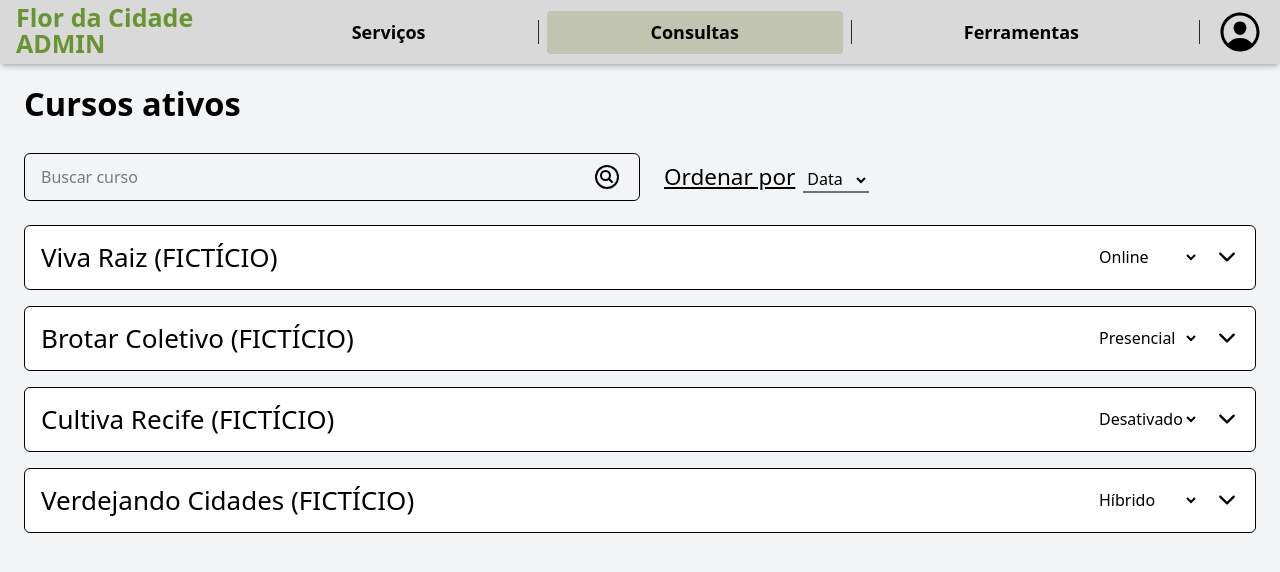
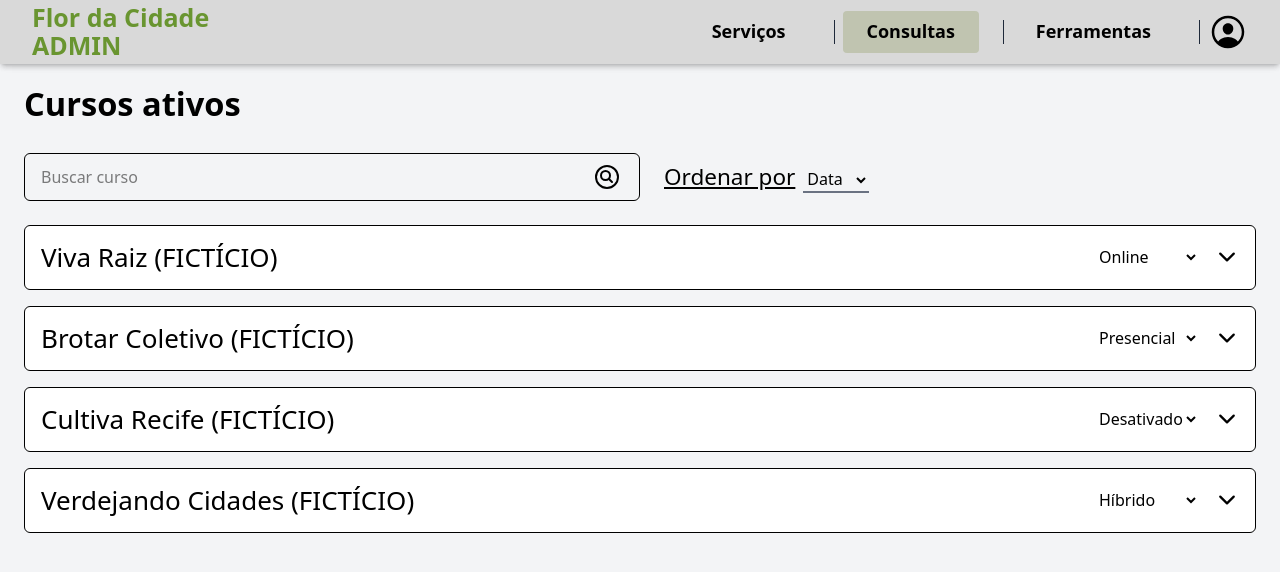
Before and after one commit to projeto-flor-da-cidade/web, a React (Vite) app in the folder web-admin/: page /tela-de-cursos-ativos in a window 1280 px wide. Shown: the top 572 px of the page. Built offline with nearby package versions, Linux system fonts and the light colour scheme.

Commit message:
Tela responsiva

```diff
--- a/web-admin/src/modules/Home/components/Header.jsx
+++ b/web-admin/src/modules/Home/components/Header.jsx
@@ -1,89 +1,91 @@
-// src/modules/Home/components/Header.jsx
-import React, { useState } from 'react'
-import { Link, useLocation } from 'react-router-dom'
-import userIcon from '../../../assets/person-circle-outline.svg'
+import React, { useState } from "react";
+import { Link, useLocation } from "react-router-dom";
+import userIcon from "../../../assets/person-circle-outline.svg";
 
 const headerMenu = [
   {
-    label: 'Serviços',
+    label: "Serviços",
     items: [
-      { name: 'Solicitações de Hortas', to: '/tela-de-solicitacao-hortas', enabled: true },
-      { name: 'Cadastro de Cursos', to: '/tela-de-cadastro-de-curso', enabled: true },
+      { name: "Solicitações de Hortas", to: "/tela-de-solicitacao-hortas", enabled: true },
+      { name: "Cadastro de Cursos", to: "/tela-de-cadastro-de-curso", enabled: true },
     ],
   },
   {
-    label: 'Consultas',
+    label: "Consultas",
     items: [
-      { name: 'Hortas Ativas', to: '#', enabled: false },
-      { name: 'Cursos Ativos', to: '/tela-de-cursos-ativos', enabled: true },
-      { name: 'Registros de Solicitações', to: '#', enabled: false },
-      { name: 'Registros de Cursos', to: '#', enabled: false },
+      { name: "Hortas Ativas", to: "/tela-hortas-ativas", enabled: true },
+      { name: "Cursos Ativos", to: "/tela-de-cursos-ativos", enabled: true },
+      { name: "Registros de Solicitações", to: "#", enabled: false },
+      { name: "Registros de Cursos", to: "#", enabled: false },
     ],
   },
   {
-    label: 'Ferramentas',
+    label: "Ferramentas",
     items: [
-      { name: 'Usuários', to: '#', enabled: false },
-      { name: 'Configurações', to: '#', enabled: false },
-      { name: 'Relatórios', to: '#', enabled: false },
+      { name: "Usuários", to: "#", enabled: false },
+      { name: "Configurações", to: "#", enabled: false },
+      { name: "Relatórios", to: "#", enabled: false },
     ],
   },
-]
+];
 
 export default function Header() {
-  const location = useLocation()
-  const [openIndex, setOpenIndex] = useState(null)
+  const location = useLocation();
+  const [openIndex, setOpenIndex] = useState(null);
 
   return (
     <header className="fixed inset-x-0 top-0 h-16 bg-[#d9d9d9] shadow-md z-50">
-      <div className="max-w-7xl mx-auto h-full flex items-center justify-between px-4">
-        {/* Logo with two lines */}
+      <div className="max-w-7xl mx-auto h-full flex items-center justify-between px-4 sm:px-6 lg:px-8">
+        {/* Logo */}
         <div className="flex flex-col items-start">
-          <span className="text-[#699530] font-anton font-bold text-[25px] leading-tight">
+          <span className="text-[#699530] font-anton font-bold text-lg sm:text-xl md:text-2xl lg:text-[25px] leading-tight">
             Flor da Cidade
           </span>
-          <span className="text-[#699530] font-anton font-bold text-[25px] -mt-2">
+          <span className="text-[#699530] font-anton font-bold text-lg sm:text-xl md:text-2xl lg:text-[25px] -mt-1">
             ADMIN
           </span>
         </div>
 
         {/* Menu */}
-        <nav className="flex items-center">
+        <nav className="flex items-center overflow-x-auto sm:overflow-x-visible whitespace-nowrap space-x-1 sm:space-x-4">
           {headerMenu.map(({ label, items }, idx) => (
             <React.Fragment key={label}>
               <div className="relative">
-                {/* Main menu button */}
                 <button
                   onClick={() => setOpenIndex(openIndex === idx ? null : idx)}
                   className={
-                    `text-[18px] font-open-sans font-bold px-26 py-2 rounded transition-colors duration-150 ` +
-                    (openIndex === idx || items.some(i => i.enabled && location.pathname === i.to)
-                      ? 'bg-[#c0c4b0]'
-                      : 'hover:bg-[#e0e3d0]') +
+                    `text-sm sm:text-[18px] font-open-sans font-bold px-2 sm:px-4 md:px-6 py-1 sm:py-2 rounded transition-colors duration-150 ` +
+                    (openIndex === idx ||
+                    items.some(
+                      (i) => i.enabled && location.pathname === i.to
+                    )
+                      ? "bg-[#c0c4b0]"
+                      : "hover:bg-[#e0e3d0]") +
                     ` focus:outline-none focus:ring-2 focus:ring-[#699530] focus:ring-offset-1`
                   }
                 >
                   {label}
                 </button>
 
-                {/* Dropdown */}
                 {openIndex === idx && (
-                  <ul className="absolute left-0 mt-2 w-48 bg-[#d9d9d9] shadow-lg rounded-md divide-y divide-gray-400 overflow-hidden">
+                  <ul className="absolute left-0 mt-2 w-44 sm:w-48 bg-[#d9d9d9] shadow-lg rounded-md divide-y divide-gray-400 overflow-hidden z-50">
                     {items.map(({ name, to, enabled }) => (
                       <li key={name}>
                         {enabled ? (
                           <Link
                             to={to}
                             className={
-                              `block w-full text-left px-4 py-1 text-[16px] font-open-sans font-bold transition-colors duration-150 ` +
-                              (location.pathname === to ? 'bg-[#b0b49a]' : 'hover:bg-[#e0e3d0]')
+                              `block w-full text-left px-4 py-1 text-[14px] sm:text-[16px] font-open-sans font-bold transition-colors duration-150 ` +
+                              (location.pathname === to
+                                ? "bg-[#b0b49a]"
+                                : "hover:bg-[#e0e3d0]")
                             }
                             onClick={() => setOpenIndex(null)}
                           >
                             {name}
                           </Link>
                         ) : (
-                          <span className="block w-full text-left px-4 py-2 text-[16px] font-open-sans font-bold text-gray-500 opacity-50 cursor-not-allowed">
+                          <span className="block w-full text-left px-4 py-2 text-[14px] sm:text-[16px] font-open-sans font-bold text-gray-500 opacity-50 cursor-not-allowed">
                             {name}
                           </span>
                         )}
@@ -93,20 +95,17 @@ export default function Header() {
                 )}
               </div>
 
-              {/* Separator between menus */}
               {idx < headerMenu.length - 1 && (
-                <div className="h-6 w-px bg-gray-800 mx-2" />
+                <div className="h-6 w-px bg-gray-800 mx-2 hidden sm:block" />
               )}
             </React.Fragment>
           ))}
 
-          {/* Separator before user icon */}
-          <div className="h-6 w-px bg-gray-800 mx-4" />
-
           {/* User Icon */}
-          <img src={userIcon} alt="Usuário" className="w-12 h-12" />
+          <div className="h-6 w-px bg-gray-800 mx-2 hidden sm:block" />
+          <img src={userIcon} alt="Usuário" className="w-8 h-8 sm:w-10 sm:h-10 flex-shrink-0" />
         </nav>
       </div>
     </header>
-  )
+  );
 }
--- a/web-admin/src/modules/Solicitacoes/TelaDeSolicitacaoHortas.jsx
+++ b/web-admin/src/modules/Solicitacoes/TelaDeSolicitacaoHortas.jsx
@@ -1,7 +1,6 @@
 import React, { useState } from 'react'
 import { useNavigate } from 'react-router-dom'
 
-// Dados estáticos temporários
 const mockRequests = [
   { id: 1, title: 'Request - Horta Seu Arnaldo - Bairro Bom Jesus', date: '2025-05-01', type: 'Comunitária' },
   { id: 2, title: 'Request - Horta do Carmo - Olinda', date: '2025-04-20', type: 'Escolar' },
@@ -14,7 +13,6 @@ export default function TelaDeSolicitacaoHortas() {
   const [search, setSearch] = useState('')
   const [sortKey, setSortKey] = useState('')
 
-  // Filtra conforme texto e ordena pelo sortKey
   const filtered = mockRequests
     .filter(r => r.title.toLowerCase().includes(search.trim().toLowerCase()))
     .sort((a, b) => {
@@ -22,7 +20,6 @@ export default function TelaDeSolicitacaoHortas() {
       return String(a[sortKey]).localeCompare(String(b[sortKey]))
     })
 
-  // Mapeamento de rótulos para chaves
   const options = [
     { label: 'Data', key: 'date' },
     { label: 'Nome', key: 'title' },
@@ -30,22 +27,23 @@ export default function TelaDeSolicitacaoHortas() {
   ]
 
   return (
-    <main className="relative flex-1 bg-[#A9AD99] pt-16 p-4">
-      <div className="max-w-7xl mx-auto bg-[#E6E3DC] rounded-lg p-6 shadow">
-        {/* Cabeçalho da tela */}
-        <div className="flex items-center justify-between mb-6">
-          <h1 className="font-openSans font-bold text-xl text-gray-900">
+    <main className="relative flex-1 bg-[#A9AD99] pt-16 p-4 min-h-screen">
+      <div className="mx-auto w-full max-w-7xl bg-[#E6E3DC] rounded-lg p-4 sm:p-6 shadow">
+        {/* Cabeçalho */}
+        <div className="flex flex-col gap-4 md:flex-row md:items-center md:justify-between mb-6">
+          <h1 className="font-openSans font-bold text-xl text-gray-900 text-center md:text-left">
             Hortas Ativas
           </h1>
-          <div className="flex items-center space-x-4">
-            {/* Busca */}
-            <div className="relative">
+
+          <div className="flex flex-col sm:flex-row sm:items-center sm:justify-end gap-3 sm:gap-4">
+            {/* Campo de busca */}
+            <div className="relative w-full sm:w-64">
               <input
                 type="text"
                 placeholder="Pesquisar..."
                 value={search}
                 onChange={e => setSearch(e.target.value)}
-                className="pl-8 pr-4 py-1 rounded border border-gray-400 font-openSans focus:outline-none focus:ring-2 focus:ring-[#6D9435]"
+                className="w-full pl-8 pr-4 py-2 rounded border border-gray-400 font-openSans text-sm focus:outline-none focus:ring-2 focus:ring-[#6D9435]"
               />
               <svg
                 className="w-4 h-4 text-gray-600 absolute left-2 top-1/2 transform -translate-y-1/2"
@@ -57,17 +55,16 @@ export default function TelaDeSolicitacaoHortas() {
                 <path strokeLinecap="round" strokeLinejoin="round" strokeWidth={2} d="M21 21l-4.35-4.35m1.4-5.15A7 7 0 1111 4a7 7 0 017 7z" />
               </svg>
             </div>
-            {/* Ordenação */}
-            <div className="flex items-center space-x-2 font-openSans text-sm">
-              <button className="font-semibold underline">Ordenar_por</button>
-              <div className="flex space-x-4">
+
+            {/* Filtros de ordenação */}
+            <div className="flex flex-col sm:flex-row sm:items-center sm:space-x-2 font-openSans text-sm">
+              <span className="font-semibold underline">Ordenar por</span>
+              <div className="flex flex-wrap gap-2">
                 {options.map(opt => (
                   <span
                     key={opt.key}
                     onClick={() => setSortKey(opt.key)}
-                    className={
-                      `cursor-pointer ${sortKey === opt.key ? 'underline font-semibold' : 'text-gray-700'}`
-                    }
+                    className={`cursor-pointer ${sortKey === opt.key ? 'underline font-semibold' : 'text-gray-700'}`}
                   >
                     {opt.label}
                   </span>
@@ -77,19 +74,19 @@ export default function TelaDeSolicitacaoHortas() {
           </div>
         </div>
 
-        {/* Lista de solicitações filtrada */}
+        {/* Lista responsiva */}
         <ul className="space-y-3">
           {filtered.map(req => (
             <li
               key={req.id}
-              className="flex items-center justify-between bg-white rounded p-3"
+              className="flex flex-col sm:flex-row sm:items-center justify-between bg-white rounded p-3 gap-2"
             >
               <span className="font-openSans text-base text-gray-800">
                 {req.title}
               </span>
               <button
                 onClick={() => navigate('/tela-de-descricao-de-solicitacao-hortas', { state: { id: req.id } })}
-                className="p-2 bg-gray-200 rounded hover:bg-gray-300 focus:outline-none focus:ring-2 focus:ring-[#6D9435]"
+                className="self-end sm:self-auto p-2 bg-gray-200 rounded hover:bg-gray-300 focus:outline-none focus:ring-2 focus:ring-[#6D9435]"
                 aria-label="Visualizar detalhes"
               >
                 <svg
```
